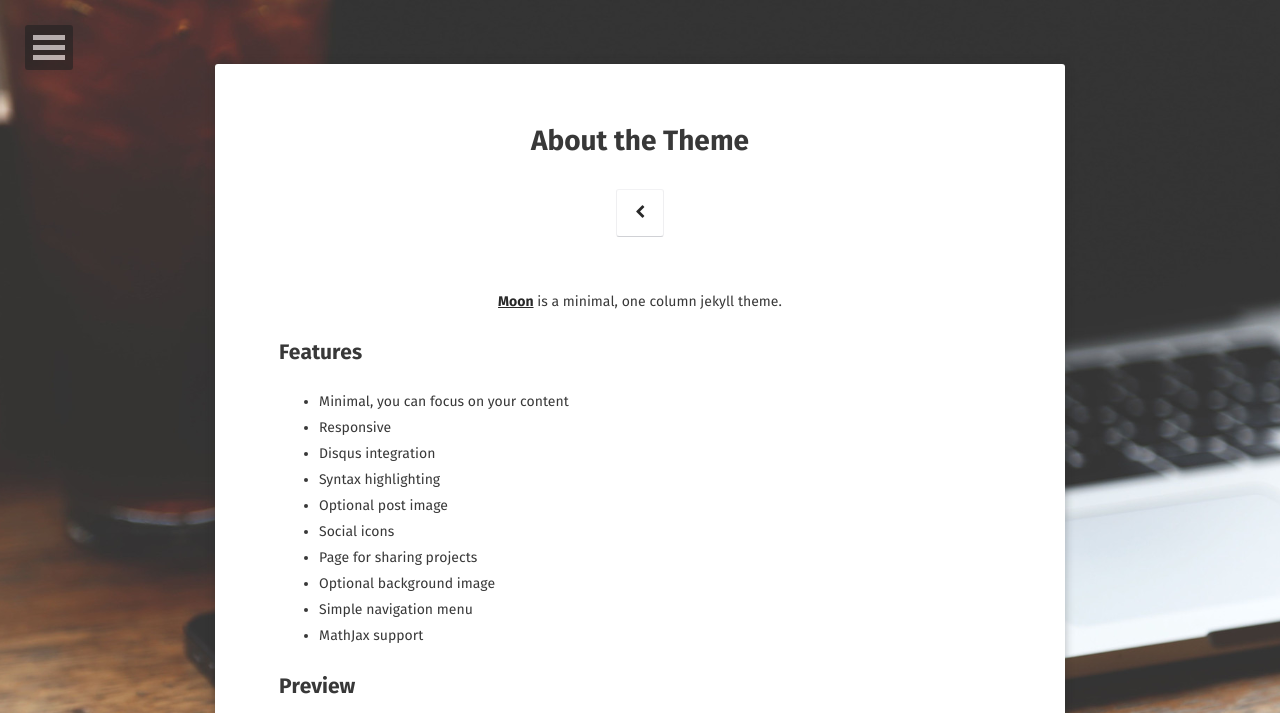
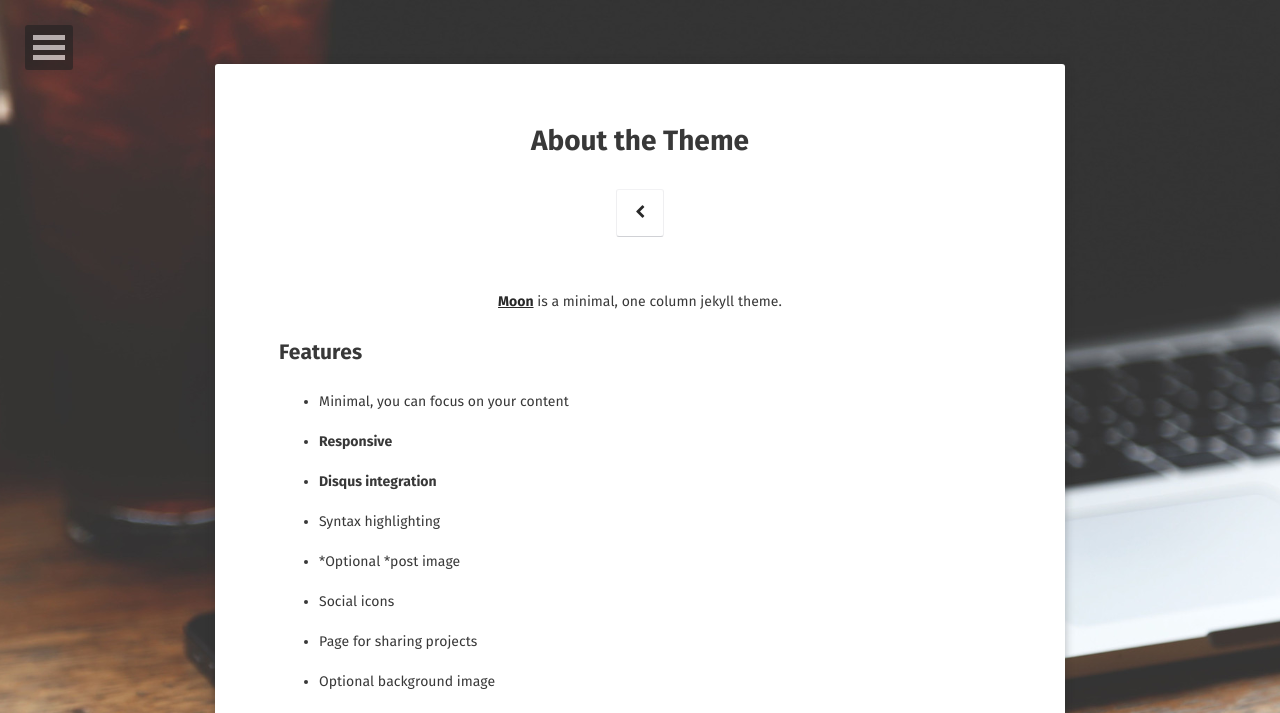
Before and after one commit to Andrewyg/siteleaf, a Jekyll site: the page built from about/index.md, in a window 1280 px wide, cut to the strip 0-713 px from the top of the page. Built offline with Jekyll 4.4.1, drawn with Linux system fonts in a browser that asks for light colours; some web fonts are replaced.

```diff
--- a/about/index.md
+++ b/about/index.md
@@ -1,34 +1,44 @@
 ---
 title: About the Theme
 date: 2016-03-21 00:00:00 Z
-layout: page
 tags:
 - about
 - Jekyll
 - theme
 - moon
 comments: false
+layout: page
 ---
 
 <center><a href="http://taylantatli.github.io/Moon"><b>Moon</b></a> is a minimal, one column jekyll theme.</center>
 
 ## Features
+
 * Minimal, you can focus on your content
-* Responsive
-* Disqus integration
+
+* **Responsive**
+
+* **Disqus integration**
+
 * Syntax highlighting
-* Optional post image
+
+* *Optional *post image
+
 * Social icons
+
 * Page for sharing projects
+
 * Optional background image
+
 * Simple navigation menu
+
 * MathJax support
 
 ## Preview
 
 {% capture images %}
-    https://cloud.githubusercontent.com/assets/754514/14509720/61c61058-01d6-11e6-93ab-0918515ecd56.png
-    https://cloud.githubusercontent.com/assets/754514/14509716/61ac6c8e-01d6-11e6-879f-8308883de790.png
+https://cloud.githubusercontent.com/assets/754514/14509720/61c61058-01d6-11e6-93ab-0918515ecd56.png
+https://cloud.githubusercontent.com/assets/754514/14509716/61ac6c8e-01d6-11e6-879f-8308883de790.png
 {% endcapture %}
 {% include gallery images=images caption="Screenshots of Moon Theme" cols=2 %}
 
```
